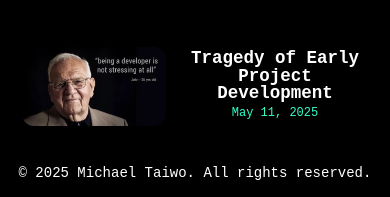
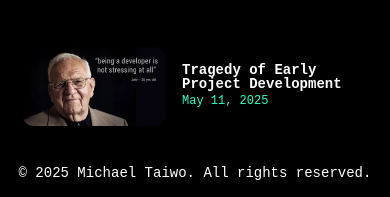
Before and after one commit to Taiwonator/michael-taiwo, an Astro site: page /blog in a window 390 px wide. Shown: the part 90-287 px from the top of the page. Built offline with nearby package versions, Linux system fonts and the light colour scheme; Astro itself is replaced by a stand-in of ours.

Commit message:
fix: slight mobile tweaks

```diff
--- a/src/pages/blog/index.astro
+++ b/src/pages/blog/index.astro
@@ -69,7 +69,6 @@ const posts = (await getCollection("blog")).sort(
 				}
 				ul li {
 					width: 100%;
-					text-align: center;
 				}
 			}
 		</style>
--- a/src/styles/global.css
+++ b/src/styles/global.css
@@ -171,7 +171,7 @@ hr {
 
 	h4,
 	h5 {
-		font-size: 1.25em;
+		font-size: 1em;
 	}
 }
 
```
